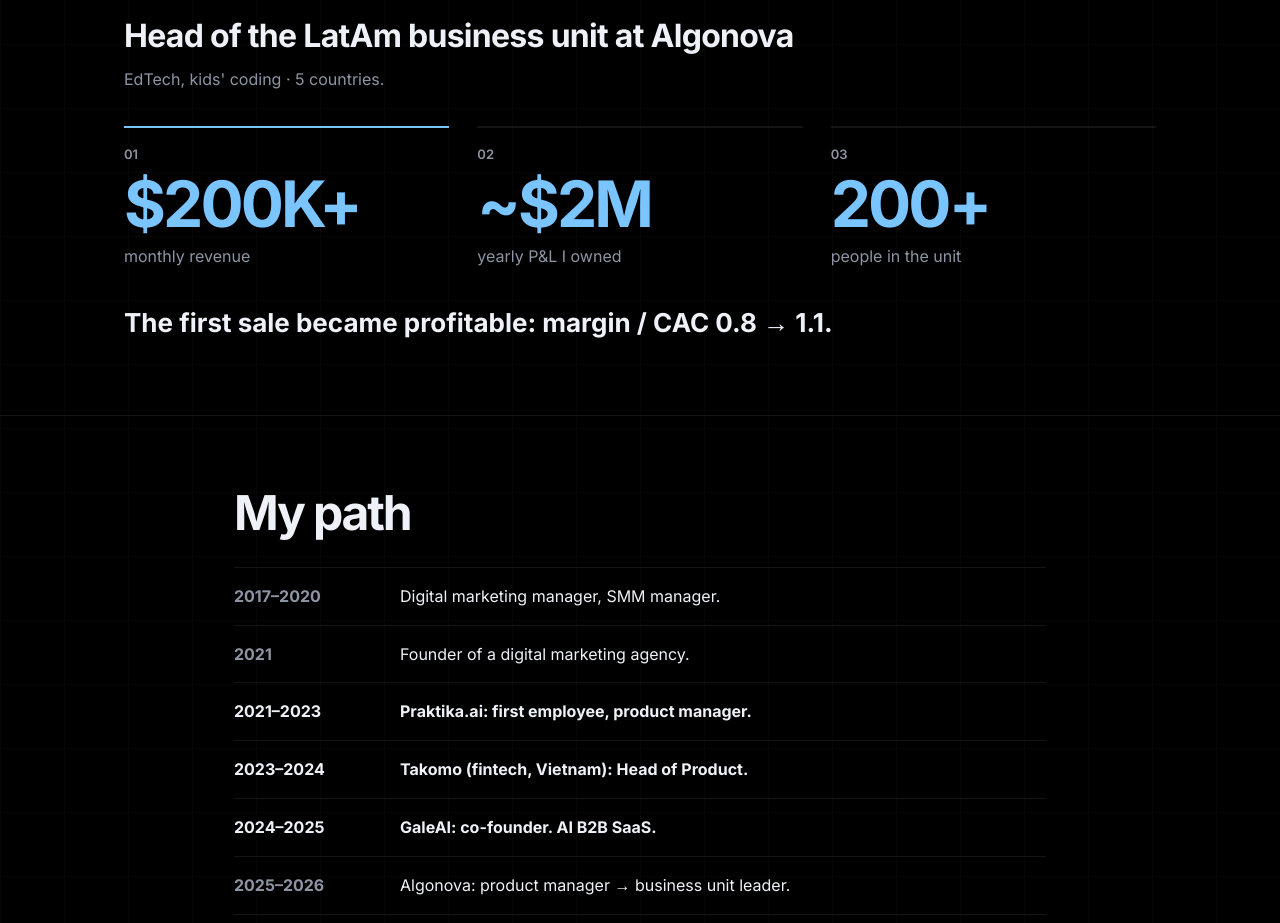
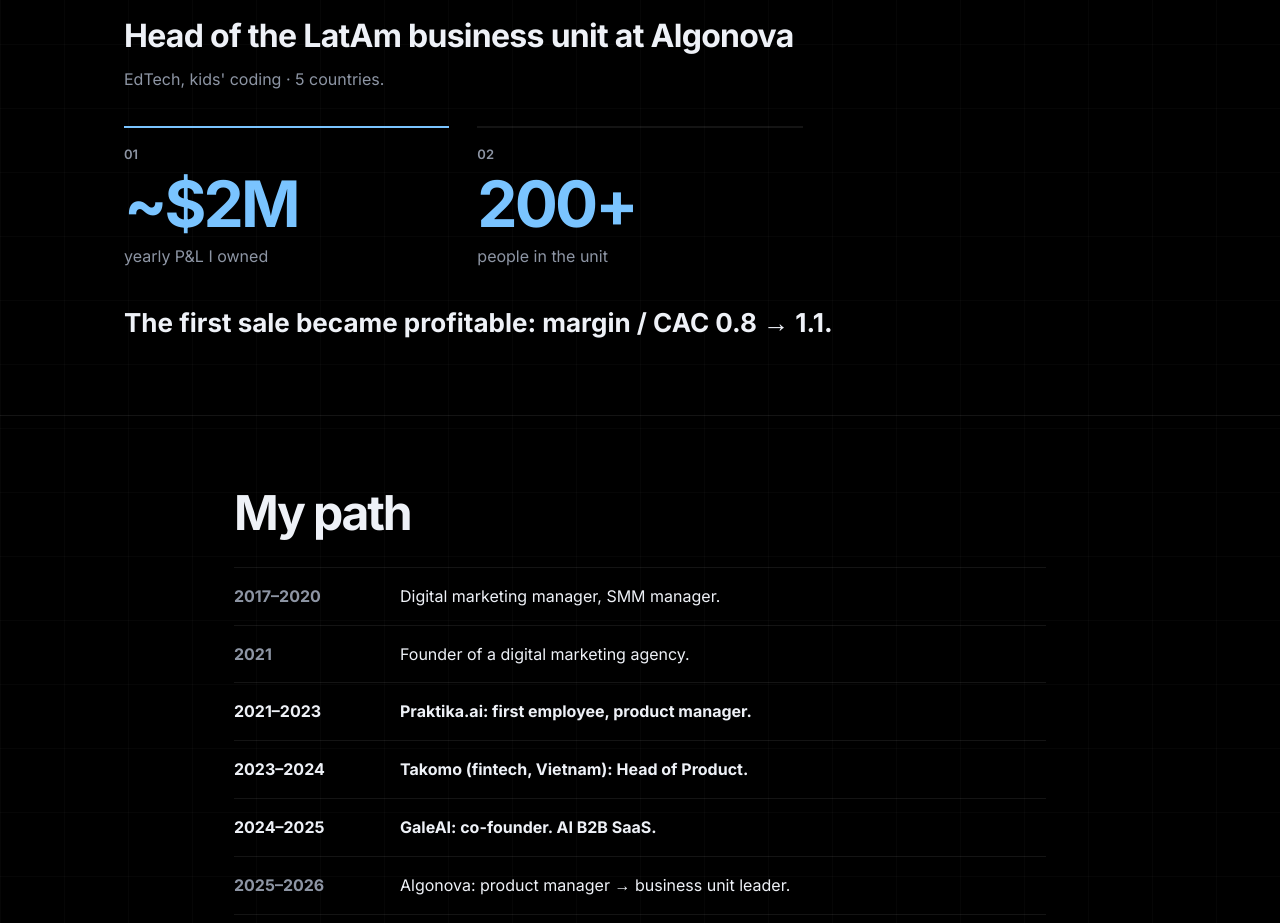
Before and after one commit to pavelkokora-oss/pasha, a plain HTML site: page labhouse/index.html in a window 1280 px wide. Shown: the part 2580-3503 px from the top of the page. Drawn offline with Linux system fonts and the light colour scheme.

Commit message:
Algonova block: keep only ~$2M P&L and 200+ people
Co-Authored-By: Claude Opus 5.5 <noreply@anthropic.com>

```diff
--- a/labhouse/index.html
+++ b/labhouse/index.html
@@ -327,7 +327,7 @@
     <p class="kicker occ-kicker">My last occupation</p>
     <h2><span class="occ-lead">Not only launching.</span><br>I also run a business at scale.</h2>
     <h3 class="occ-role">Head of the LatAm business unit at Algonova</h3><p class="occ-sub">EdTech, kids&#x27; coding · 5 countries.</p>
-    <div class="occ-facts"><div class="occ-fact"><small>01</small><b>$200K+</b><span>monthly revenue</span></div><div class="occ-fact"><small>02</small><b>~$2M</b><span>yearly P&amp;L I owned</span></div><div class="occ-fact"><small>03</small><b>200+</b><span>people in the unit</span></div></div><p class="occ-note">The first sale became profitable: margin / CAC 0.8 → 1.1.</p>
+    <div class="occ-facts"><div class="occ-fact"><small>01</small><b>~$2M</b><span>yearly P&amp;L I owned</span></div><div class="occ-fact"><small>02</small><b>200+</b><span>people in the unit</span></div></div><p class="occ-note">The first sale became profitable: margin / CAC 0.8 → 1.1.</p>
   </div>
 </section>
 <section class="band path" id="path">
```
